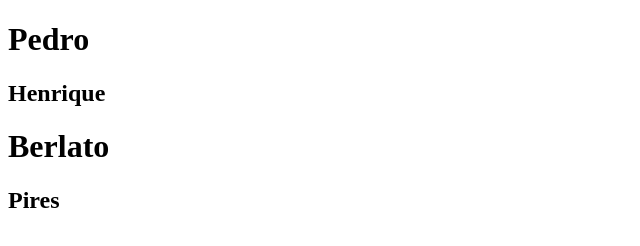
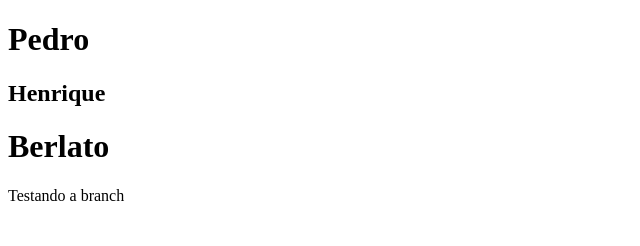
Before and after one commit to PedroPires77/AulaDevOps, a plain HTML site: page index.html in a window 1280 px wide. Shown: the whole page, without its empty margins (0-640 px from the left). Drawn offline with Linux system fonts and the light colour scheme.

```diff
--- a/index.html
+++ b/index.html
@@ -10,6 +10,6 @@
     <h2>Henrique</h2>
 
     <h1>Berlato</h1>
-    <h2>Pires</h2>
+    <hp>Testando a branch</hp>
 </body>
 </html>
```
